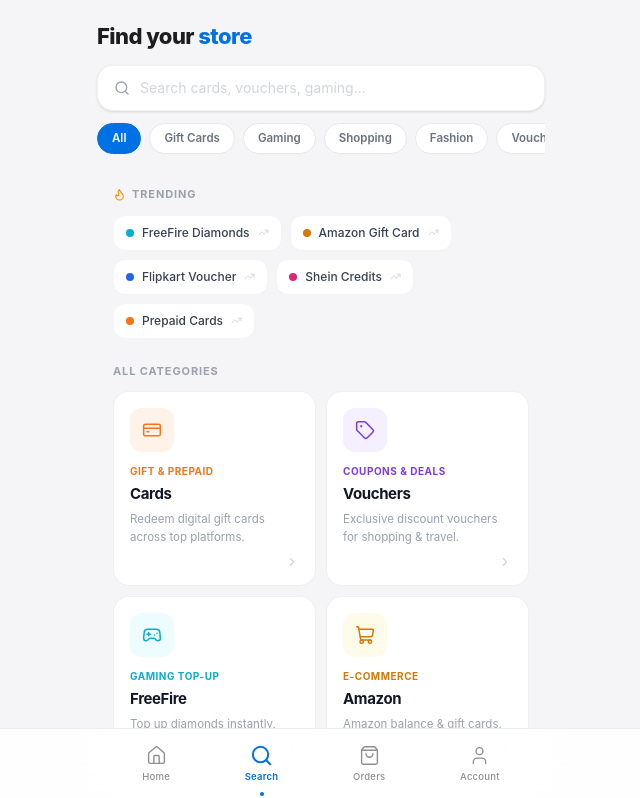
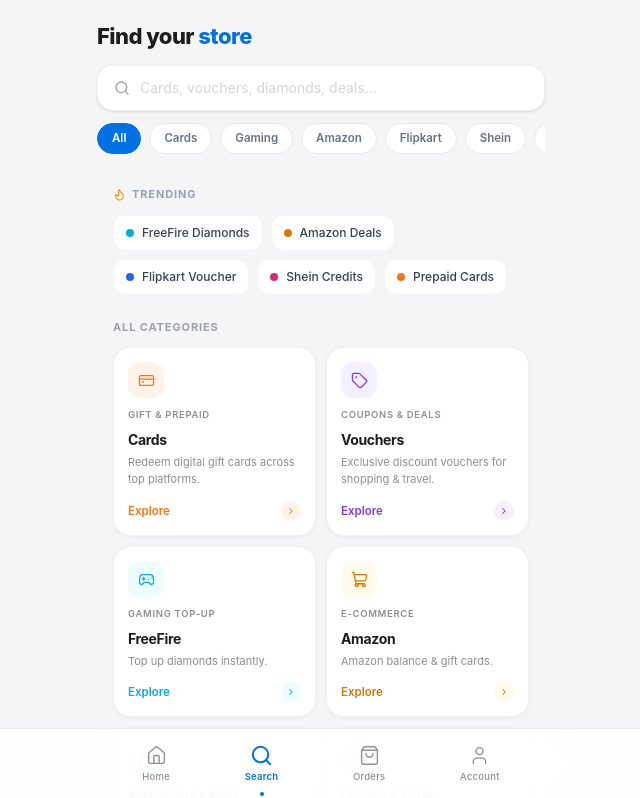
Before and after one commit to primeinbox/prozonemarket, a React (Vite) app: page /search in a window 1280 px wide. Shown: the top 798 px of the page, without its empty margins (319-959 px from the left). Built offline with nearby package versions, Linux system fonts and the light colour scheme.

Commit message:
updated all file

```diff
--- a/src/pages/SearchPage.jsx
+++ b/src/pages/SearchPage.jsx
@@ -1,13 +1,24 @@
 import { useState, useMemo } from "react";
 import { motion, AnimatePresence } from "framer-motion";
 import {
-  Search, X, TrendingUp, CreditCard, Tag, Gamepad2,
-  ShoppingCart, ShoppingBag, Shirt, ChevronRight, Flame,
+  Search, X, Flame, SlidersHorizontal,
+  CreditCard, Tag, Gamepad2, ShoppingCart, ShoppingBag, Shirt,
+  ChevronRight, Star, Zap, Package,
 } from "lucide-react";
 import { useNavigate } from "react-router-dom";
-import { categories } from "../data/categories";
 
-const CATEGORY_ICONS = {
+// ── Data imports ──────────────────────────────────────────────────────────────
+import { categories }       from "../data/categories";
+import { market1 }          from "../data/cards/market1";
+import { market2 }          from "../data/cards/market2";
+import { diamondPacks, memberships } from "../data/ff/content";
+import { amazonDeals, lightningDeals } from "../data/amazon";
+import { flipkartVouchers } from "../data/flipkart";
+import { sheinVouchers }    from "../data/shein";
+import { vouchers }         from "../data/vouch";
+
+// ── Icon map for categories ───────────────────────────────────────────────────
+const CAT_ICONS = {
   Cards:    CreditCard,
   Vouchers: Tag,
   FreeFire: Gamepad2,
@@ -16,96 +27,323 @@
   Shein:    Shirt,
 };
 
+// ── Flatten all data into unified search index ────────────────────────────────
+const buildIndex = () => [
+  // Categories (landing cards)
+  ...categories.map((c) => ({
+    id:       `cat-${c.name}`,
+    source:   "category",
+    title:    c.name,
+    subtitle: c.tag,
+    meta:     c.desc,
+    route:    c.route,
+    accent:   c.accent,
+    iconBg:   c.iconBg,
+    Icon:     CAT_ICONS[c.name] || Package,
+    badge:    null,
+    price:    null,
+  })),
+
+  // Market1 cards
+  ...market1.map((c) => ({
+    id:       `m1-${c.id}`,
+    source:   "cards",
+    title:    c.type,
+    subtitle: `•••• ${c.num}`,
+    meta:     `Limit ${c.limit} · Exp ${c.expiry}`,
+    route:    "/cards",
+    accent:   "#F97316",
+    iconBg:   "#FFF2E8",
+    Icon:     CreditCard,
+    badge:    null,
+    price:    c.price,
+  })),
+
+  // Market2 cards
+  ...market2.slice(0, 40).map((c) => ({
+    id:       `m2-${c.id}`,
+    source:   "cards",
+    title:    `${c.type} Card`,
+    subtitle: c.name,
+    meta:     `Limit ${c.limit} · ${c.status}`,
+    route:    "/cards",
+    accent:   "#F97316",
+    iconBg:   "#FFF2E8",
+    Icon:     CreditCard,
+    badge:    c.status !== "SOLD OUT" ? c.status : "Sold Out",
+    price:    c.price,
+  })),
+
+  // FreeFire diamond packs
+  ...diamondPacks.map((d) => ({
+    id:       `ff-d-${d.id}`,
+    source:   "freefire",
+    title:    `${d.amount} Diamonds`,
+    subtitle: "FreeFire Top-Up",
+    meta:     d.bonus ? `${d.bonus} Pack` : "Diamond Pack",
+    route:    "/freefire",
+    accent:   "#06AED4",
+    iconBg:   "#ECFCFF",
+    Icon:     Gamepad2,
+    badge:    d.bonus || null,
+    price:    d.price,
+  })),
+
+  // FreeFire memberships
+  ...memberships.map((m) => ({
+    id:       `ff-m-${m.id}`,
+    source:   "freefire",
+    title:    m.name,
+    subtitle: "FreeFire Pass",
+    meta:     "Membership & Access",
+    route:    "/freefire",
+    accent:   "#06AED4",
+    iconBg:   "#ECFCFF",
+    Icon:     Gamepad2,
+    badge:    null,
+    price:    m.price,
+  })),
+
+  // Amazon deals
+  ...amazonDeals.map((a) => ({
+    id:       `amz-${a.id}`,
+    source:   "amazon",
+    title:    a.name,
+    subtitle: a.category,
+    meta:     `${a.discount}% off · ${a.couponCode}`,
+    route:    "/amazon",
+    accent:   "#D97706",
+    iconBg:   "#FFFBEB",
+    Icon:     ShoppingCart,
+    badge:    a.tag,
+    price:    a.discountedPrice,
+  })),
+
+  // Amazon lightning deals
+  ...lightningDeals.map((l) => ({
+    id:       `amz-ld-${l.id}`,
+    source:   "amazon",
+    title:    l.name,
+    subtitle: "Lightning Deal",
+    meta:     `${l.discount}% off · Ends ${l.endsIn}`,
+    route:    "/amazon",
+    accent:   "#D97706",
+    iconBg:   "#FFFBEB",
+    Icon:     Zap,
+    badge:    "⚡ Flash",
+    price:    l.discountedPrice,
+  })),
+
+  // Flipkart vouchers
+  ...flipkartVouchers.map((f) => ({
+    id:       `fk-${f.id}`,
+    source:   "flipkart",
+    title:    f.title,
+    subtitle: f.category,
+    meta:     f.description,
+    route:    "/flipkart",
+    accent:   "#2563EB",
+    iconBg:   "#EFF6FF",
+    Icon:     ShoppingBag,
+    badge:    f.tag,
+    price:    f.type === "paid" ? f.price : null,
+  })),
+
+  // Shein vouchers
+  ...sheinVouchers.map((s) => ({
+    id:       `shein-${s.id}`,
+    source:   "shein",
+    title:    s.title,
+    subtitle: s.category,
+    meta:     s.description,
+    route:    "/shein",
+    accent:   "#DB2777",
+    iconBg:   "#FFF0F7",
+    Icon:     Shirt,
+    badge:    s.badge,
+    price:    s.type === "paid" ? s.price : null,
+  })),
+
+  // General vouchers
+  ...vouchers.map((v) => ({
+    id:       `vch-${v.id}`,
+    source:   "vouchers",
+    title:    `${v.brand} — ${v.discount}`,
+    subtitle: v.category,
+    meta:     v.description,
+    route:    "/voucher",
+    accent:   "#7C3AED",
+    iconBg:   "#F5F0FF",
+    Icon:     Tag,
+    badge:    v.type === "paid" ? "Paid" : "Free",
+    price:    v.type === "paid" ? v.price : null,
+  })),
+];
+
+const SEARCH_INDEX = buildIndex();
+
+// ── Filter tabs ───────────────────────────────────────────────────────────────
 const FILTERS = [
-  { label: "All",          tag: null },
-  { label: "Gift Cards",   tag: "Gift & Prepaid" },
-  { label: "Gaming",       tag: "Gaming Top-Up" },
-  { label: "Shopping",     tag: "E-Commerce" },
-  { label: "Fashion",      tag: "Fashion & Style" },
-  { label: "Vouchers",     tag: "Coupons & Deals" },
+  { label: "All",      source: null },
+  { label: "Cards",    source: "cards" },
+  { label: "Gaming",   source: "freefire" },
+  { label: "Amazon",   source: "amazon" },
+  { label: "Flipkart", source: "flipkart" },
+  { label: "Shein",    source: "shein" },
+  { label: "Vouchers", source: "vouchers" },
 ];
 
 const TRENDING = [
-  { label: "FreeFire Diamonds", color: "#06AED4", name: "FreeFire" },
-  { label: "Amazon Gift Card",  color: "#D97706", name: "Amazon"   },
-  { label: "Flipkart Voucher",  color: "#2563EB", name: "Flipkart" },
-  { label: "Shein Credits",     color: "#DB2777", name: "Shein"    },
-  { label: "Prepaid Cards",     color: "#F97316", name: "Cards"    },
+  { label: "FreeFire Diamonds", source: "freefire", accent: "#06AED4" },
+  { label: "Amazon Deals",      source: "amazon",   accent: "#D97706" },
+  { label: "Flipkart Voucher",  source: "flipkart", accent: "#2563EB" },
+  { label: "Shein Credits",     source: "shein",    accent: "#DB2777" },
+  { label: "Prepaid Cards",     source: "cards",    accent: "#F97316" },
 ];
 
-const CategoryCard = ({ cat, index }) => {
+// ── Result Card ───────────────────────────────────────────────────────────────
+const ResultCard = ({ item, index }) => {
   const navigate = useNavigate();
-  const Icon = CATEGORY_ICONS[cat.name] || CreditCard;
+  const { Icon } = item;
 
   return (
     <motion.div
-      initial={{ opacity: 0, y: 16 }}
+      initial={{ opacity: 0, y: 14 }}
       animate={{ opacity: 1, y: 0 }}
-      transition={{ delay: index * 0.06, ease: [0.22, 1, 0.36, 1], duration: 0.4 }}
-      whileTap={{ scale: 0.96 }}
-      onClick={() => navigate(cat.route)}
-      className="bg-white rounded-2xl p-4 cursor-pointer border border-black/[0.06] hover:shadow-md transition-shadow duration-200"
+      transition={{ delay: index * 0.03, ease: [0.22, 1, 0.36, 1], duration: 0.35 }}
+      whileTap={{ scale: 0.97 }}
+      onClick={() => navigate(item.route)}
+      className="bg-white rounded-[18px] p-3.5 cursor-pointer
+                 border border-black/[0.055]
+                 shadow-[0_1px_4px_rgba(0,0,0,0.05)]
+                 hover:shadow-[0_4px_20px_rgba(0,0,0,0.10)]
+                 transition-shadow duration-200 flex flex-col gap-2"
     >
+      {/* Top row */}
+      <div className="flex items-start justify-between gap-2">
         {/* Icon */}
         <div
-        className="w-11 h-11 rounded-xl flex items-center justify-center mb-3"
-        style={{ background: cat.iconBg }}
+          className="w-9 h-9 rounded-xl flex items-center justify-center shrink-0"
+          style={{ background: item.iconBg }}
         >
-        <Icon size={20} color={cat.accent} strokeWidth={1.8} />
+          <Icon size={17} color={item.accent} strokeWidth={1.8} />
         </div>
 
-      {/* Tag */}
-      <p
-        className="text-[10px] font-bold uppercase tracking-wider mb-1"
-        style={{ color: cat.accent }}
+        {/* Badge */}
+        {item.badge && (
+          <span
+            className="text-[9px] font-bold uppercase tracking-wide px-2 py-0.5 rounded-full shrink-0"
+            style={{ background: item.iconBg, color: item.accent }}
           >
-        {cat.tag}
+            {item.badge}
+          </span>
+        )}
+      </div>
+
+      {/* Text */}
+      <div className="flex-1 min-w-0">
+        <p className="text-[9.5px] font-semibold uppercase tracking-[0.07em] text-[#8E8E93] mb-0.5">
+          {item.subtitle}
         </p>
+        <p className="text-[13px] font-bold text-[#1d1d1f] leading-tight line-clamp-2 mb-1">
+          {item.title}
+        </p>
+        <p className="text-[11px] text-[#8E8E93] leading-relaxed line-clamp-2">
+          {item.meta}
+        </p>
+      </div>
 
-      {/* Name */}
-      <p className="text-[15px] font-bold tracking-tight text-gray-900 mb-1">
-        {cat.name}
-      </p>
-
-      {/* Desc */}
-      <p className="text-[11.5px] text-gray-400 leading-relaxed">
-        {cat.desc}
-      </p>
-
-      {/* Arrow */}
-      <div className="flex justify-end mt-2">
-        <ChevronRight size={14} className="text-gray-300" />
+      {/* Bottom row */}
+      <div className="flex items-center justify-between pt-1 border-t border-black/[0.04]">
+        {item.price ? (
+          <span className="text-[12px] font-bold" style={{ color: item.accent }}>
+            ₹{item.price.toLocaleString("en-IN")}
+          </span>
+        ) : (
+          <span className="text-[11px] font-semibold text-green-600">Free</span>
+        )}
+        <div
+          className="w-5 h-5 rounded-full flex items-center justify-center"
+          style={{ background: item.iconBg }}
+        >
+          <ChevronRight size={10} strokeWidth={2.5} style={{ color: item.accent }} />
+        </div>
       </div>
     </motion.div>
   );
 };
 
+// ── Category Card (same as Landing) ──────────────────────────────────────────
+const CatCard = ({ cat, i }) => {
+  const navigate = useNavigate();
+  const Icon = CAT_ICONS[cat.name] || Package;
+
+  return (
+    <motion.div
+      initial={{ opacity: 0, y: 18 }}
+      animate={{ opacity: 1, y: 0 }}
+      transition={{ delay: 0.08 + i * 0.06, duration: 0.45, ease: [0.22, 1, 0.36, 1] }}
+      whileTap={{ scale: 0.96 }}
+      onClick={() => navigate(cat.route)}
+      className="bg-white rounded-[18px] p-3.5 cursor-pointer
+                 border border-black/[0.055]
+                 shadow-[0_1px_4px_rgba(0,0,0,0.05)]
+                 hover:shadow-[0_4px_20px_rgba(0,0,0,0.10)]
+                 transition-shadow duration-200"
+    >
+      <div
+        className="w-9 h-9 rounded-xl flex items-center justify-center mb-2.5"
+        style={{ background: cat.iconBg, color: cat.accent }}
+      >
+        <Icon size={17} strokeWidth={1.8} />
+      </div>
+      <p className="text-[9.5px] font-semibold uppercase tracking-[0.07em] text-[#8E8E93] mb-1.5">
+        {cat.tag}
+      </p>
+      <h3 className="text-[14px] font-bold text-[#1d1d1f] tracking-tight mb-1">
+        {cat.name}
+      </h3>
+      <p className="text-[11px] text-[#8E8E93] leading-relaxed mb-3">
+        {cat.desc}
+      </p>
+      <div className="flex items-center justify-between">
+        <span className="text-[11.5px] font-semibold" style={{ color: cat.accent }}>
+          Explore
+        </span>
+        <div
+          className="w-5 h-5 rounded-full flex items-center justify-center"
+          style={{ background: cat.iconBg }}
+        >
+          <ChevronRight size={10} strokeWidth={2.5} style={{ color: cat.accent }} />
+        </div>
+      </div>
+    </motion.div>
+  );
+};
+
+// ── Main Search Page ──────────────────────────────────────────────────────────
 const SearchPage = () => {
   const [query,  setQuery]  = useState("");
   const [filter, setFilter] = useState(null);
-  const navigate = useNavigate();
 
   const results = useMemo(() => {
-    let list = categories;
-    if (filter) list = list.filter((c) => c.tag === filter);
-    if (query.trim()) {
-      const q = query.toLowerCase();
-      list = list.filter(
-        (c) =>
-          c.name.toLowerCase().includes(q) ||
-          c.tag.toLowerCase().includes(q) ||
-          c.desc.toLowerCase().includes(q)
+    const q = query.trim().toLowerCase();
+    if (!q && filter === null) return [];
+
+    return SEARCH_INDEX.filter((item) => {
+      const matchSource = filter === null || item.source === filter;
+      const matchQuery  = !q || (
+        item.title.toLowerCase().includes(q)    ||
+        item.subtitle.toLowerCase().includes(q) ||
+        item.meta.toLowerCase().includes(q)
       );
-    }
-    return list;
+      return matchSource && matchQuery;
+    }).slice(0, 60);
   }, [query, filter]);
 
-  const handleTrend = (item) => {
-    const match = categories.find((c) => c.name === item.name);
-    if (match) navigate(match.route);
-  };
+  const isSearching = query.trim().length > 0 || filter !== null;
 
-  const isSearching = query.trim().length > 0 || filter !== null;
+  const handleTrend = (t) => setFilter(t.source);
 
   return (
     <div className="min-h-screen bg-[#F5F5F7]">
@@ -114,7 +352,6 @@
       <div className="sticky top-0 z-10 bg-[#F5F5F7]/90 backdrop-blur-xl pt-5 pb-3 px-4">
         <div className="max-w-md mx-auto">
 
-          {/* Title */}
           <motion.h1
             initial={{ opacity: 0, y: -8 }}
             animate={{ opacity: 1, y: 0 }}
@@ -128,15 +365,17 @@
             initial={{ opacity: 0, y: -4 }}
             animate={{ opacity: 1, y: 0 }}
             transition={{ delay: 0.08 }}
-            className="flex items-center gap-2.5 bg-white rounded-2xl px-4 py-3 border border-black/[0.06] shadow-sm mb-3"
+            className="flex items-center gap-2.5 bg-white rounded-2xl px-4 py-3
+                       border border-black/[0.06] shadow-sm mb-3"
           >
             <Search size={16} className="text-gray-400 shrink-0" />
             <input
               type="text"
               value={query}
               onChange={(e) => setQuery(e.target.value)}
-              placeholder="Search cards, vouchers, gaming..."
-              className="flex-1 text-sm outline-none bg-transparent text-[#1d1d1f] placeholder:text-gray-300"
+              placeholder="Cards, vouchers, diamonds, deals..."
+              className="flex-1 text-sm outline-none bg-transparent text-[#1d1d1f]
+                         placeholder:text-gray-300"
               autoComplete="off"
             />
             <AnimatePresence>
@@ -145,9 +384,8 @@
                   initial={{ opacity: 0, scale: 0.5 }}
                   animate={{ opacity: 1, scale: 1 }}
                   exit={{ opacity: 0, scale: 0.5 }}
-                  transition={{ duration: 0.15 }}
                   onClick={() => setQuery("")}
-                  className="w-5 h-5 rounded-full bg-gray-200 flex items-center justify-center"
+                  className="w-5 h-5 rounded-full bg-gray-100 flex items-center justify-center"
                 >
                   <X size={11} className="text-gray-500" />
                 </motion.button>
@@ -156,20 +394,16 @@
           </motion.div>
 
           {/* Filter chips */}
-          <motion.div
-            initial={{ opacity: 0 }}
-            animate={{ opacity: 1 }}
-            transition={{ delay: 0.12 }}
-            className="flex gap-2 overflow-x-auto pb-1 scrollbar-hide"
-          >
-            {FILTERS.map(({ label, tag }) => {
-              const active = filter === tag;
+          <div className="flex gap-2 overflow-x-auto pb-1 scrollbar-hide">
+            {FILTERS.map(({ label, source }) => {
+              const active = filter === source;
               return (
                 <motion.button
                   key={label}
-                  whileTap={{ scale: 0.95 }}
-                  onClick={() => setFilter(tag)}
-                  className={`flex-shrink-0 px-3.5 py-1.5 rounded-full text-[11.5px] font-semibold border transition-all duration-200 ${
+                  whileTap={{ scale: 0.93 }}
+                  onClick={() => setFilter(active ? null : source)}
+                  className={`flex-shrink-0 px-3.5 py-1.5 rounded-full text-[11.5px]
+                              font-semibold border transition-all duration-200 ${
                     active
                       ? "bg-[#0071e3] border-[#0071e3] text-white"
                       : "bg-white border-gray-200 text-gray-500"
@@ -179,23 +413,23 @@
                 </motion.button>
               );
             })}
-          </motion.div>
+          </div>
         </div>
       </div>
 
       {/* ── Content ── */}
       <main className="px-4 pt-4 max-w-md mx-auto pb-28">
 
-        {/* Trending section */}
+        {/* Default view — no search, no filter */}
         <AnimatePresence>
           {!isSearching && (
             <motion.div
-              initial={{ opacity: 0, height: 0 }}
-              animate={{ opacity: 1, height: "auto" }}
+              initial={{ opacity: 0 }}
+              animate={{ opacity: 1 }}
               exit={{ opacity: 0, height: 0 }}
-              transition={{ duration: 0.25 }}
-              className="mb-6 overflow-hidden"
             >
+              {/* Trending */}
+              <div className="mb-6">
                 <div className="flex items-center gap-1.5 mb-3">
                   <Flame size={13} className="text-orange-400" />
                   <p className="text-[11px] font-bold uppercase tracking-[0.08em] text-gray-400">
@@ -203,77 +437,87 @@
                   </p>
                 </div>
                 <div className="flex flex-wrap gap-2">
-                {TRENDING.map((item, i) => (
+                  {TRENDING.map((t, i) => (
                     <motion.button
-                    key={item.label}
+                      key={t.label}
                       initial={{ opacity: 0, scale: 0.9 }}
                       animate={{ opacity: 1, scale: 1 }}
                       transition={{ delay: i * 0.05 }}
                       whileTap={{ scale: 0.94 }}
-                    onClick={() => handleTrend(item)}
-                    className="flex items-center gap-2 px-3 py-2 bg-white rounded-xl text-[12px] font-medium text-gray-700 border border-gray-100 active:bg-gray-50 transition-colors"
+                      onClick={() => handleTrend(t)}
+                      className="flex items-center gap-2 px-3 py-2 bg-white rounded-xl
+                                 text-[12px] font-medium text-gray-700 border border-gray-100
+                                 transition-colors active:bg-gray-50"
                     >
                       <span
                         className="w-2 h-2 rounded-full shrink-0"
-                      style={{ background: item.color }}
+                        style={{ background: t.accent }}
                       />
-                    {item.label}
-                    <TrendingUp size={11} className="text-gray-300" />
+                      {t.label}
                     </motion.button>
+                  ))}
+                </div>
+              </div>
+
+              {/* All categories */}
+              <p className="text-[11px] font-bold uppercase tracking-[0.08em] text-gray-400 mb-3">
+                All categories
+              </p>
+              <div className="grid grid-cols-2 gap-2.5">
+                {categories.map((cat, i) => (
+                  <CatCard key={cat.name} cat={cat} i={i} />
                 ))}
               </div>
             </motion.div>
           )}
         </AnimatePresence>
 
-        {/* Results label */}
+        {/* Search / filter results */}
+        <AnimatePresence mode="wait">
+          {isSearching && (
+            <motion.div
+              key="results"
+              initial={{ opacity: 0 }}
+              animate={{ opacity: 1 }}
+              exit={{ opacity: 0 }}
+            >
+              {/* Result count + clear */}
               <div className="flex items-center justify-between mb-3">
                 <p className="text-[11px] font-bold uppercase tracking-[0.08em] text-gray-400">
-            {isSearching
-              ? `${results.length} result${results.length !== 1 ? "s" : ""}`
-              : "All categories"}
+                  {results.length} result{results.length !== 1 ? "s" : ""}
                 </p>
-          {isSearching && (
                 <button
                   onClick={() => { setQuery(""); setFilter(null); }}
                   className="text-[11px] text-[#0071e3] font-semibold"
                 >
-              Clear
+                  Clear all
                 </button>
-          )}
               </div>
 
-        {/* Grid / Empty */}
-        <AnimatePresence mode="wait">
               {results.length === 0 ? (
                 <motion.div
-              key="empty"
                   initial={{ opacity: 0, y: 10 }}
                   animate={{ opacity: 1, y: 0 }}
-              exit={{ opacity: 0 }}
                   className="text-center py-16"
                 >
-              <div className="w-16 h-16 bg-gray-100 rounded-2xl flex items-center justify-center mx-auto mb-4">
-                <Search size={24} className="text-gray-300" />
+                  <div className="w-14 h-14 bg-gray-100 rounded-2xl flex items-center
+                                  justify-content mx-auto mb-4 justify-center">
+                    <Search size={22} className="text-gray-300" />
                   </div>
-              <p className="font-bold text-base text-gray-700 mb-1">
+                  <p className="font-bold text-[15px] text-gray-700 mb-1">
                     Kuch nahi mila
                   </p>
                   <p className="text-sm text-gray-400">
-                Try karo: Amazon, FreeFire, Voucher...
+                    Try: Diamonds, Amazon, Visa, Voucher...
                   </p>
                 </motion.div>
               ) : (
-            <motion.div
-              key="grid"
-              initial={{ opacity: 0 }}
-              animate={{ opacity: 1 }}
-              exit={{ opacity: 0 }}
-              className="grid grid-cols-2 gap-2.5"
-            >
-              {results.map((cat, i) => (
-                <CategoryCard key={cat.name} cat={cat} index={i} />
+                <div className="grid grid-cols-2 gap-2.5">
+                  {results.map((item, i) => (
+                    <ResultCard key={item.id} item={item} index={i} />
                   ))}
+                </div>
+              )}
             </motion.div>
           )}
         </AnimatePresence>
```
Lines whose indentation alone changed are shown as unchanged.
